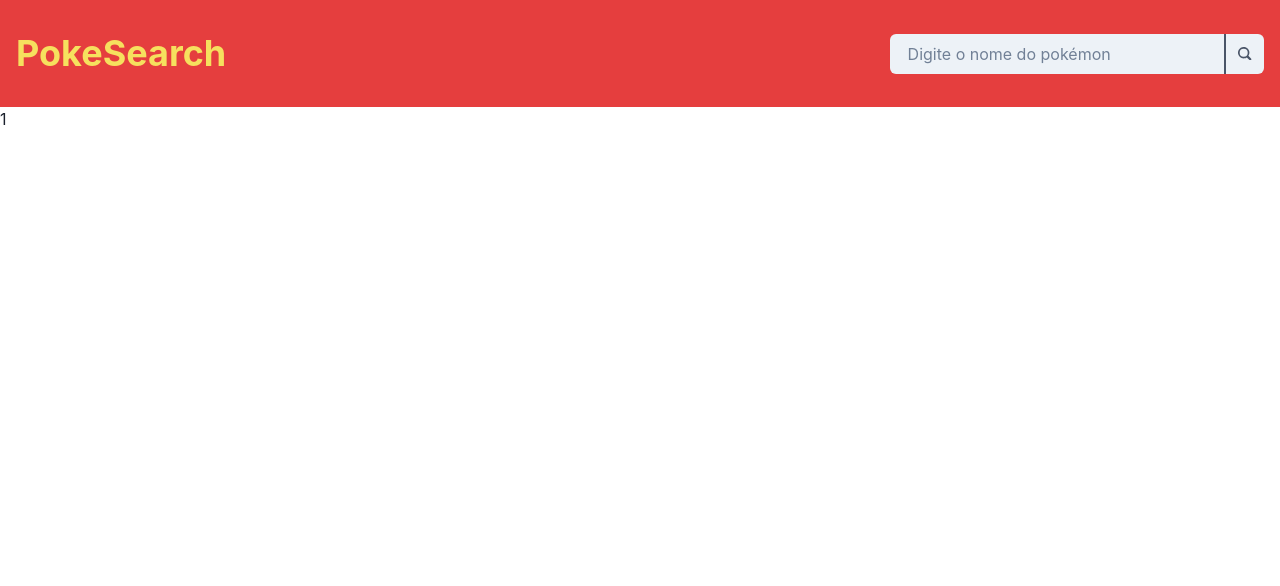
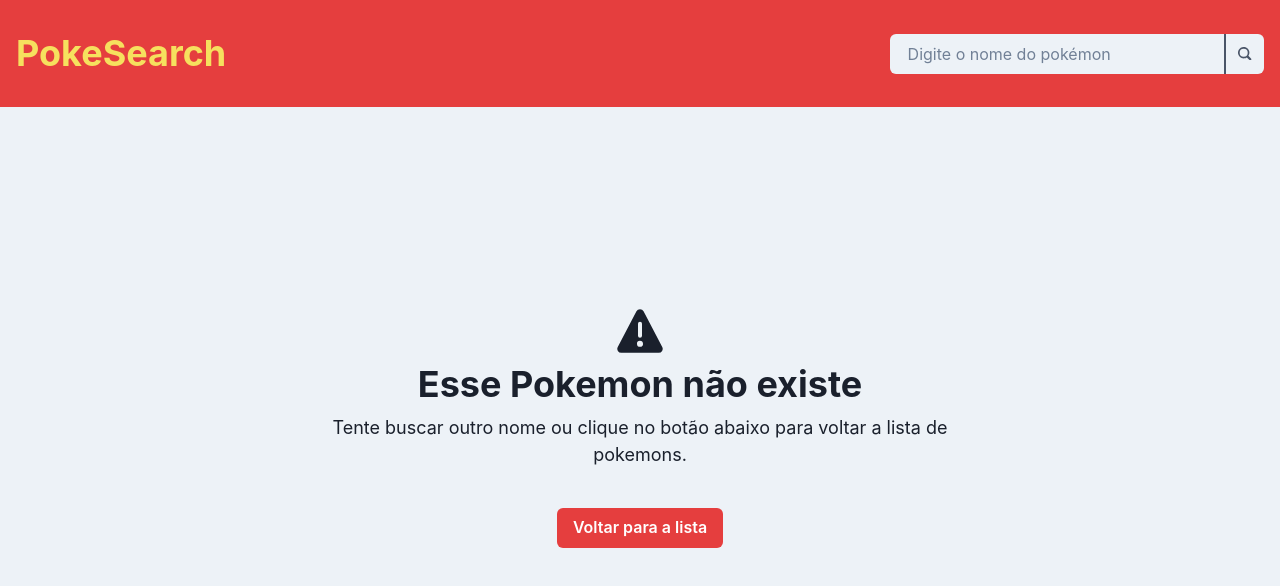
Before and after one commit to devIgorSilveira/teste-fidelizoume, a Next.js app in the folder pokemon/: page /pokemon/1 in a window 1280 px wide. Shown: the top 586 px of the page. Built offline with nearby package versions, Linux system fonts and the light colour scheme; no server answers.

Commit message:
feat: add not found pokemon when user send an wrong name

```diff
--- a/pokemon/src/pages/pokemon/[name].tsx
+++ b/pokemon/src/pages/pokemon/[name].tsx
@@ -1,14 +1,74 @@
 import Header from "@/components/header";
+import { IPokemonInterface } from "@/interfaces";
+import { api } from "@/services/api";
+import { Box, Button, Flex, Heading, Text } from "@chakra-ui/react";
+import { WarningTwoIcon } from "@chakra-ui/icons";
 import { useRouter } from "next/router";
+import { useEffect, useState } from "react";
 
 const PokemonPage = () => {
+  const [pokemon, setPokemon] = useState<IPokemonInterface | null>(
+    {} as IPokemonInterface
+  );
+
   const router = useRouter();
+
   const { name } = router.query;
+
+  useEffect(() => {
+    if (name) {
+      getPokemon();
+    }
+  }, [name]);
+
+  const getPokemon = async () => {
+    try {
+      const pokes = await api.get(`/${name}`);
+
+      setPokemon(pokes.data);
+    } catch (error) {
+      setPokemon(null);
+    }
+  };
 
   return (
     <>
-      <Header />
-      <>{name}</>
+      {pokemon == null ? (
+        <Box as={"main"} bg={"gray.100"} h={"100vh"}>
+          <Header />
+          <Flex
+            w={"100%"}
+            h={"80%"}
+            justify={"center"}
+            align={"center"}
+            direction={"column"}
+            gap={"8px"}
+          >
+            <WarningTwoIcon fontSize={"xxx-large"} />
+            <Heading w={"50%"} textAlign={"center"}>
+              Esse Pokemon não existe
+            </Heading>
+            <Text w={"50%"} textAlign={"center"} fontSize={"large"}>
+              Tente buscar outro nome ou clique no botão abaixo para voltar a
+              lista de pokemons.
+            </Text>
+            <Button
+              bg={"red.500"}
+              color={"white"}
+              _hover={{ backgroundColor: "red.600" }}
+              onClick={() => router.push("/")}
+              mt={"2rem"}
+            >
+              Voltar para a lista
+            </Button>
+          </Flex>
+        </Box>
+      ) : (
+        <Box as={"main"} bg={"gray.100"} pb={"2rem"}>
+          <Header />
+          {pokemon?.name}
+        </Box>
+      )}
     </>
   );
 };
```
